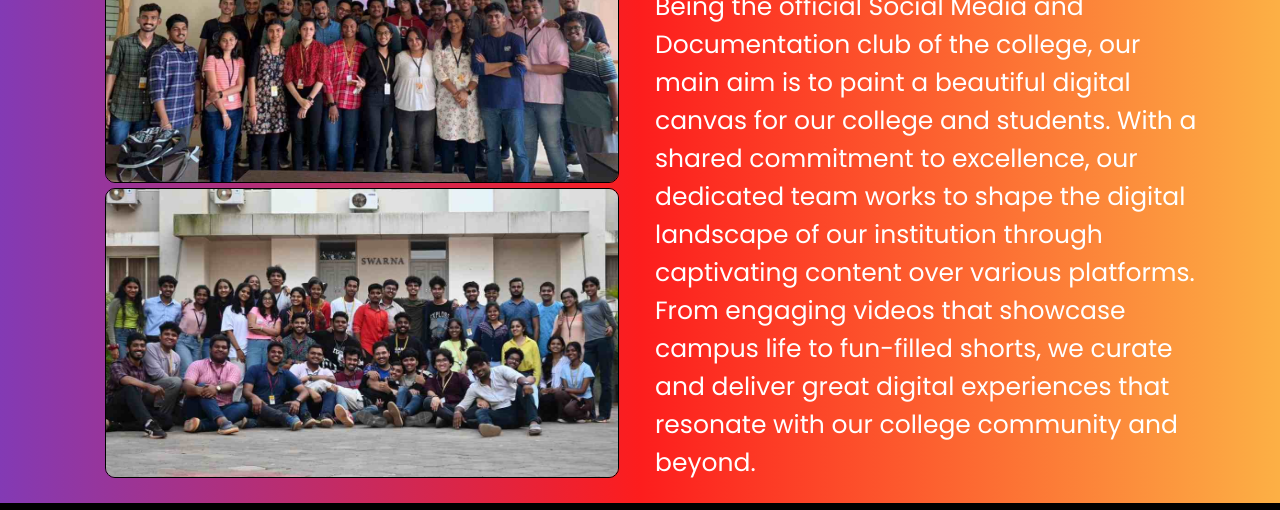
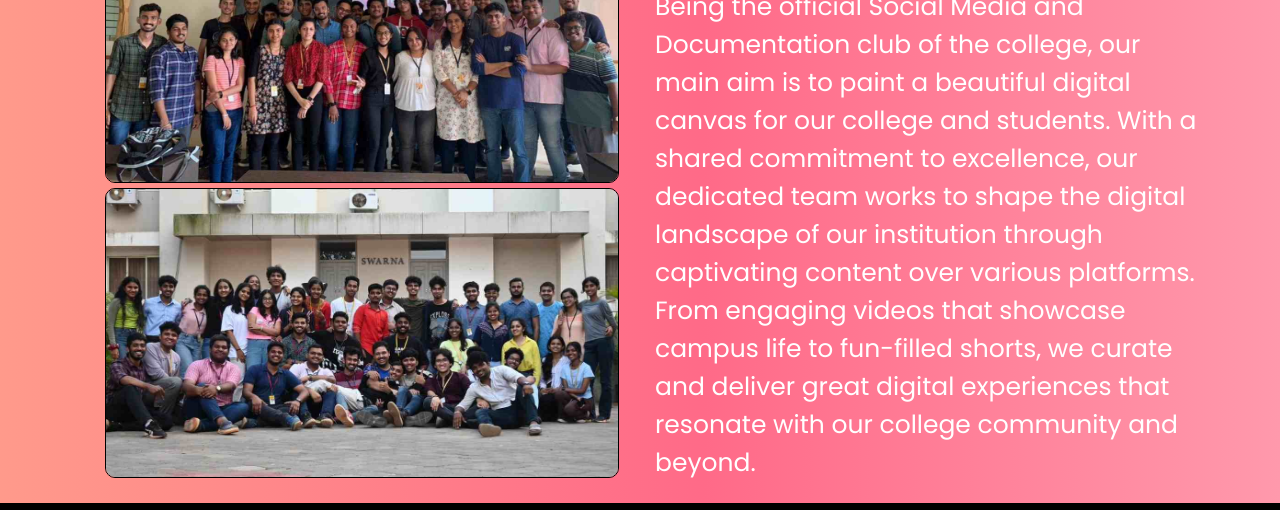
Before and after one commit to aaricrodrigues/samvaadatest2, a plain HTML site: page index.html in a window 1280 px wide. Shown: the part 775-1285 px from the top of the page. Drawn offline with Linux system fonts and the light colour scheme.

Commit message:
Update index.css
changed backroung color of index

```diff
--- a/css/index.css
+++ b/css/index.css
@@ -7,10 +7,8 @@
   body{
     min-height: 100vh;
     background: rgb(131,58,180);
-    background: -moz-linear-gradient(90deg, rgba(131,58,180,1) 0%, rgba(253,29,29,1) 50%, rgba(252,176,69,1) 100%);
-    background: -webkit-linear-gradient(90deg, rgba(131,58,180,1) 0%, rgba(253,29,29,1) 50%, rgba(252,176,69,1) 100%);
-    background: linear-gradient(90deg, rgba(131,58,180,1) 0%, rgba(253,29,29,1) 50%, rgba(252,176,69,1) 100%);
-    filter: progid:DXImageTransform.Microsoft.gradient(startColorstr="#833ab4",endColorstr="#fcb045",GradientType=1);
+    background-color: #FF9A8B;
+    background-image: linear-gradient(90deg, #FF9A8B 0%, #FF6A88 55%, #FF99AC 100%);
     background-position: center;
     background-repeat: no-repeat;
     background-size:cover;
@@ -191,6 +189,7 @@
 }
 /*Flexbox 2 ends here*/
 
+/*Footer*/
 .finalfooterflex{
   margin-top: 20px;
   display: flex;
@@ -228,6 +227,9 @@
   padding:5px;
   color: white;
 }
+
+/*Footer*/
+
 /*Media Queries for screens start here*/
 /*Phones*/
 @media only screen and (max-width: 640px) {
```
